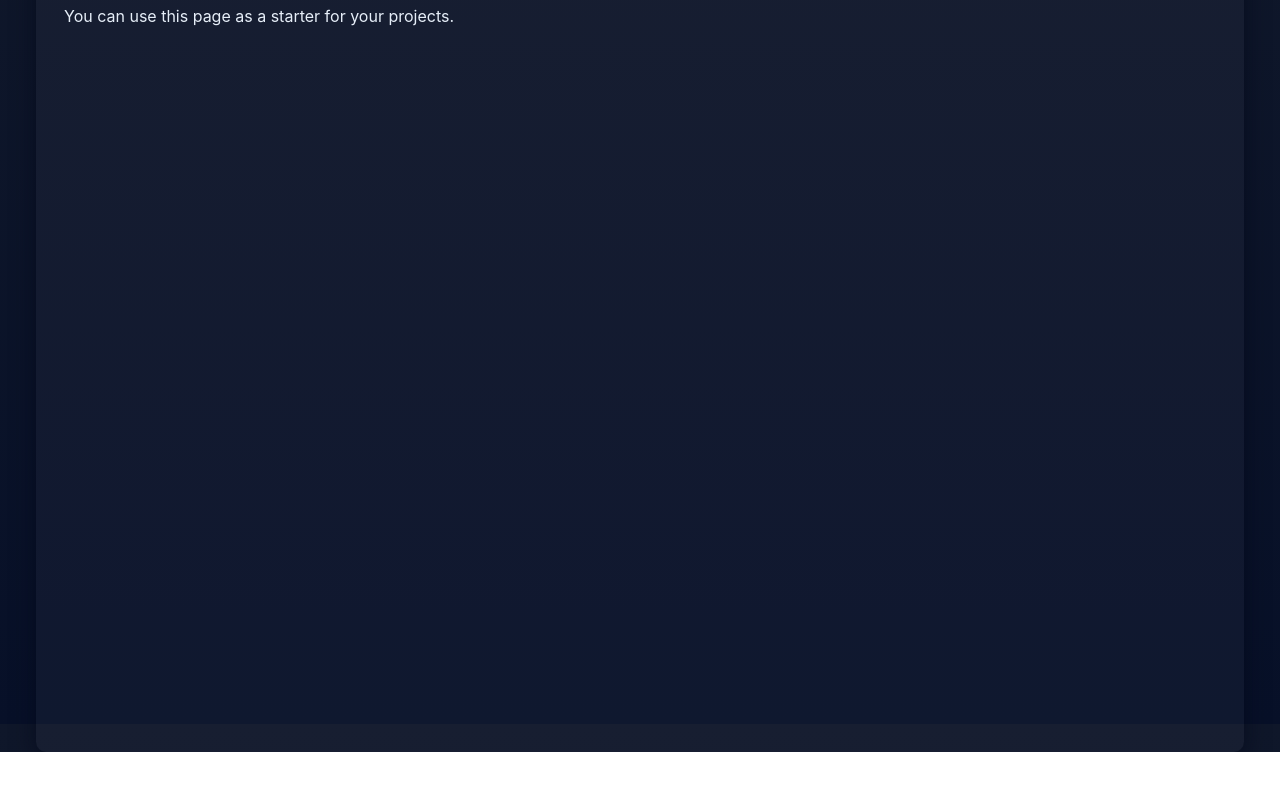
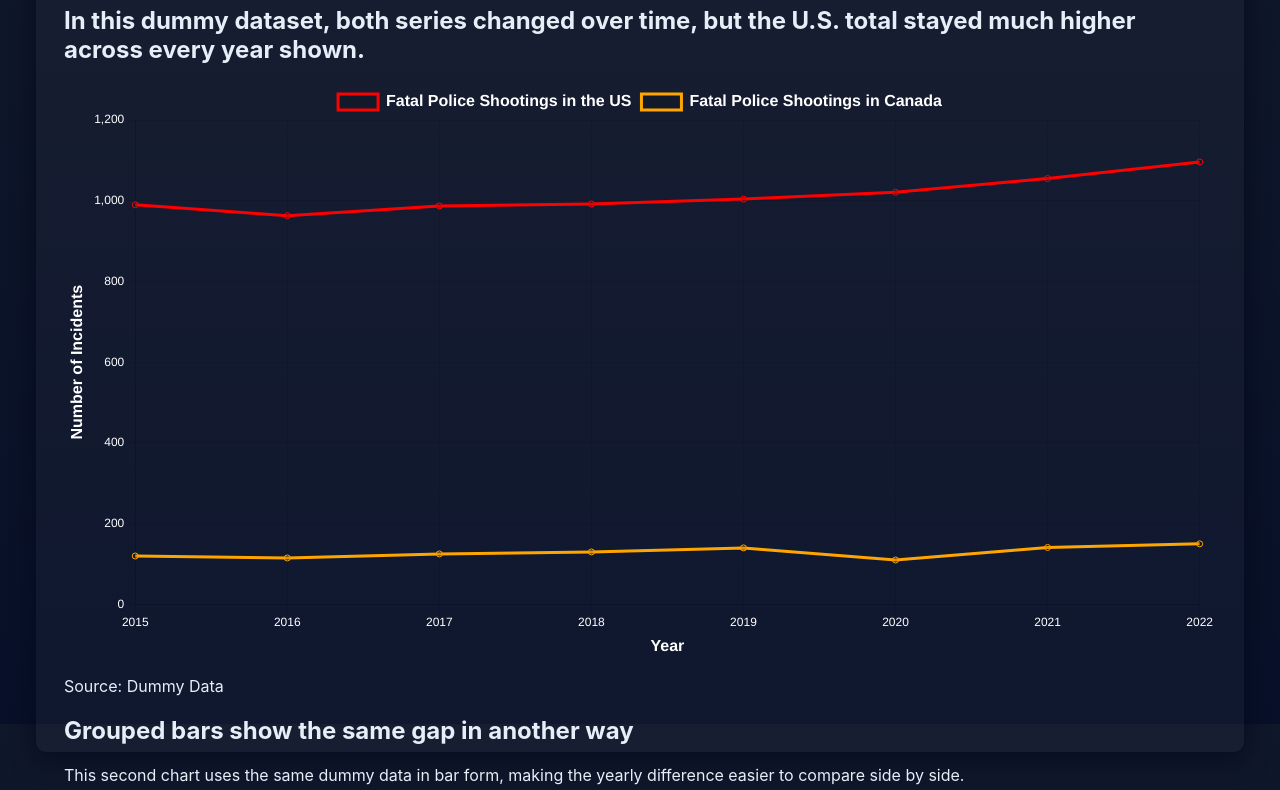
Before and after one commit to mehedi-marof/lab6-jsstarter, a website built with Vite: page index.html in a window 1280 px wide. Shown: the part 76-866 px from the top of the page. Before the commit the page ends 828 px from the top, so only its background shows below. Built offline with nearby package versions, Linux system fonts and the light colour scheme.

Commit message:
Finish Lab 6 charts

```diff
--- a/index.html
+++ b/index.html
@@ -3,13 +3,26 @@
   <head>
     <meta charset="utf-8" />
     <meta name="viewport" content="width=device-width, initial-scale=1.0" />
-		<title>328T/628T - Starter repo</title>
+    <title>Fatal police shootings chart</title>
   </head>
   <body>
+	    <script type="module" src="/src/main.js"></script>
     <div id="app">
-			<h1>Hello world!</h1>
-			<p>You can use this page as a starter for your projects.</p>
+      <h1>Fatal police shootings in the U.S. remained far higher than in Canada</h1>
+      <h2>
+        In this dummy dataset, both series changed over time, but the U.S. total
+        stayed much higher across every year shown.
+      </h2>
+      <canvas id="chart"></canvas>
+      <p>Source: Dummy Data</p>
+
+      <h2>Grouped bars show the same gap in another way</h2>
+      <p>
+        This second chart uses the same dummy data in bar form, making the yearly
+        difference easier to compare side by side.
+      </p>
+      <canvas id="chart2"></canvas>
+      <p>Source: Dummy Data</p>
     </div>
-		<script type="module" src="/src/main.js"></script>
   </body>
 </html>
--- a/src/main.js
+++ b/src/main.js
@@ -1 +1,135 @@
 import './styles.css'
+import { Chart } from 'chart.js/auto'
+import { csvParse } from 'd3'
+
+Chart.defaults.color = 'white' // sets default font color
+
+async function loadAndChartData() {
+  const response = await fetch('data/police_shootings_wide.csv')
+	const csvText = await response.text()
+	const data = csvParse(csvText)
+
+  const ctx = document.getElementById('chart')
+  const ctx2 = document.getElementById('chart2')
+	console.log(ctx)
+
+  new Chart(
+    ctx,
+    {
+      type: 'line',
+      data: {
+        labels: data.map(d => d.Year),
+				datasets: [
+          {
+					label: 'Fatal Police Shootings in the US',
+					data: data.map(d => d['Fatal police shootings (US)']),
+					borderColor: 'red',
+					fill: false
+				  },
+          {
+            label: 'Fatal Police Shootings in Canada',
+            data: data.map(d => d['Fatal police shootings (Canada)']),
+            borderColor: 'orange',
+            fill: false
+          }
+        ]
+      },
+			options: {
+				plugins: {
+					legend: {
+						labels: {
+							font: {
+								size: 16,
+								weight: 'bold'
+							}
+						}
+					}
+				},
+				responsive: true,
+				scales: {
+					y: {
+						beginAtZero: true,
+						title: {
+							display: true,
+							text: 'Number of Incidents',
+							font: {
+								size: 16,
+								weight: 'bold'
+							}
+						}
+					},
+					x: {
+						title: {
+							display: true,
+							text: 'Year',
+							font: {
+								size: 16,
+								weight: 'bold'
+							}
+						}
+					}
+				}
+			}
+    }
+  )
+
+  new Chart(
+    ctx2,
+    {
+      type: 'bar',
+      data: {
+        labels: data.map(d => d.Year),
+        datasets: [
+          {
+            label: 'Fatal Police Shootings in the US',
+            data: data.map(d => d['Fatal police shootings (US)']),
+            backgroundColor: 'red'
+          },
+          {
+            label: 'Fatal Police Shootings in Canada',
+            data: data.map(d => d['Fatal police shootings (Canada)']),
+            backgroundColor: 'orange'
+          }
+        ]
+      },
+      options: {
+        plugins: {
+          legend: {
+            labels: {
+              font: {
+                size: 16,
+                weight: 'bold'
+              }
+            }
+          }
+        },
+        responsive: true,
+        scales: {
+          y: {
+            beginAtZero: true,
+            title: {
+              display: true,
+              text: 'Number of Incidents',
+              font: {
+                size: 16,
+                weight: 'bold'
+              }
+            }
+          },
+          x: {
+            title: {
+              display: true,
+              text: 'Year',
+              font: {
+                size: 16,
+                weight: 'bold'
+              }
+            }
+          }
+        }
+      }
+    }
+  )
+}
+
+loadAndChartData()
```
Also changed, not shown: 1 other file. Lines whose indentation alone changed are shown as unchanged.
